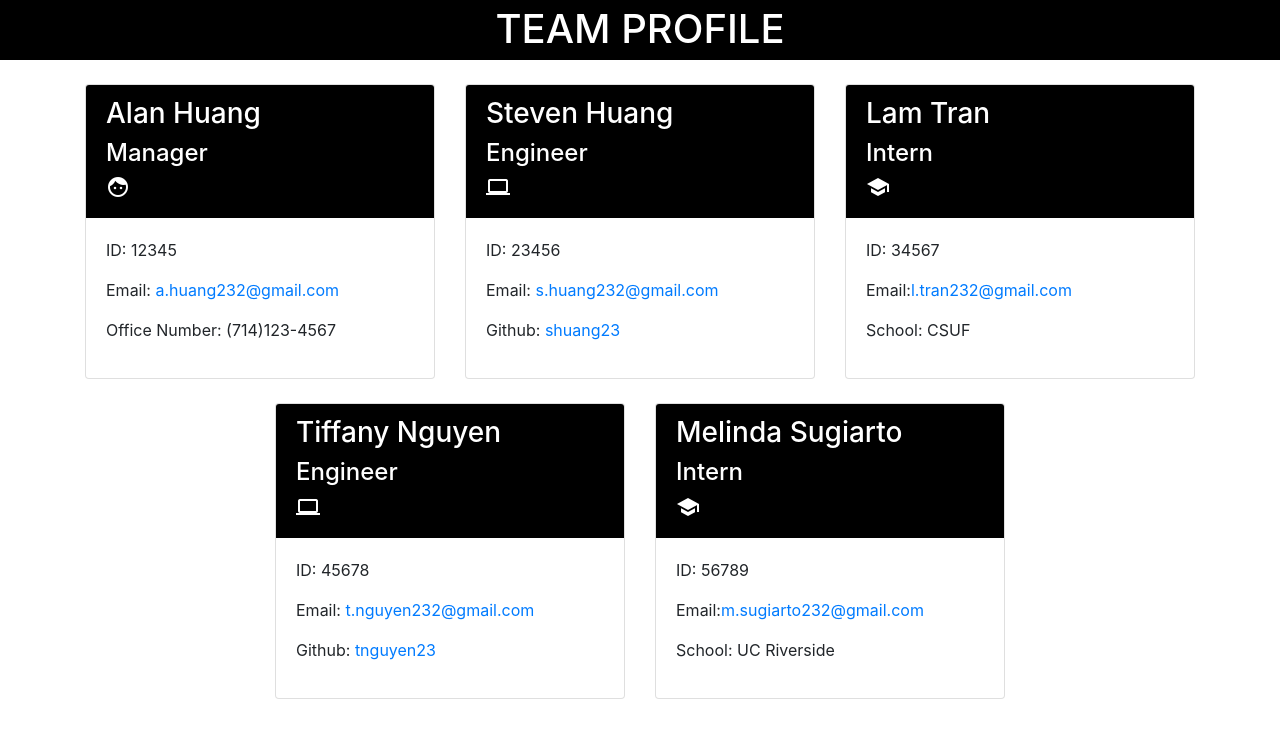
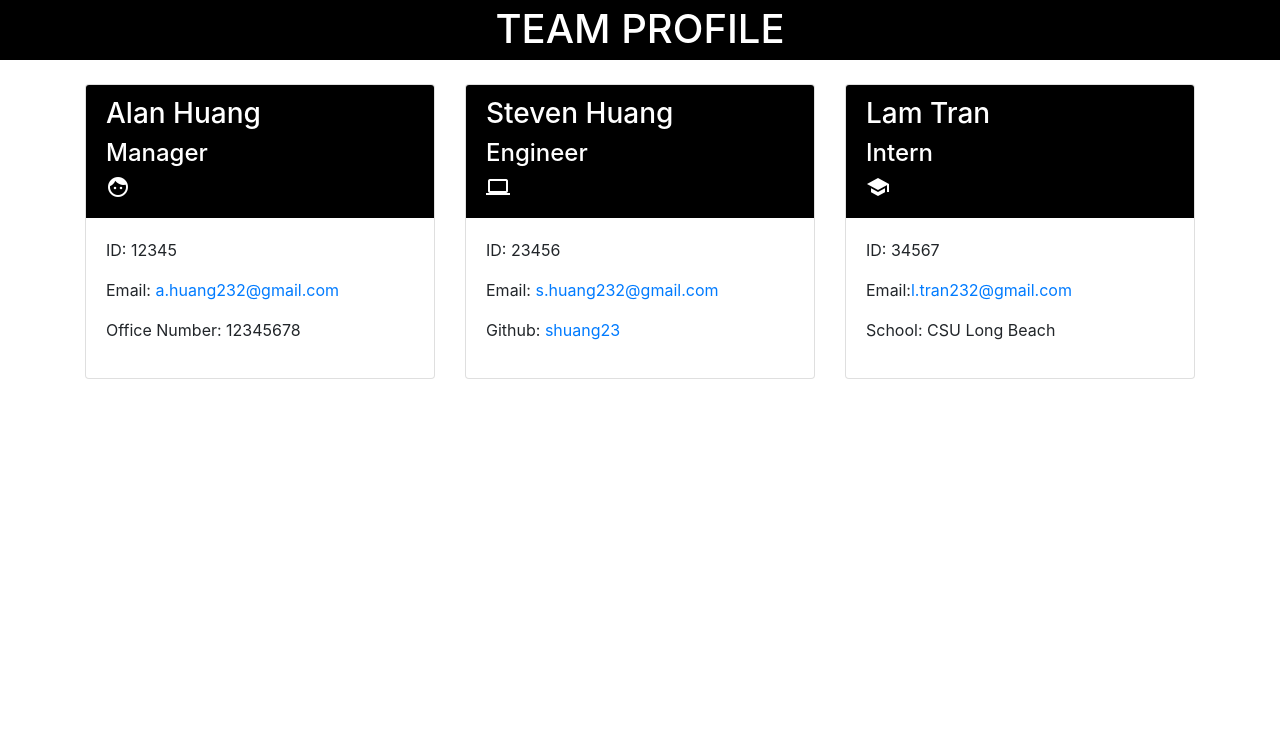
Before and after one commit to ahuang23/C10_Team_Generator, a website: page dist/index.html in a window 1280 px wide. Drawn offline with nearby package versions, Linux system fonts and the light colour scheme.

```diff
--- a/dist/index.html
+++ b/dist/index.html
@@ -27,7 +27,7 @@
         <div class="card-body">
             <p>ID: 12345</p>
             <p>Email: <a href="mailto:a.huang232@gmail.com">a.huang232@gmail.com</a></p>
-            <p>Office Number: (714)123-4567</p>
+            <p>Office Number: 12345678</p>
         </div>
     </div>
 </div>
@@ -54,35 +54,7 @@
             <div class="card-body">
                 <p>ID: 34567</p>
                 <p>Email:<a href="mailto:l.tran232@gmail.com">l.tran232@gmail.com</a></p>
-                <p>School: CSUF</p>
-            </div>
-    </div>
-</div>
-
-    <div class="col-4 mt-4">
-        <div class="card h-100">
-            <div class="card-header">
-                <h3>Tiffany Nguyen</h3>
-                <h4>Engineer</h4><i class="material-icons">laptop</i>
-            </div>
-            <div class="card-body">
-                <p>ID: 45678</p>
-                <p>Email: <a href="mailto:t.nguyen232@gmail.com">t.nguyen232@gmail.com</a></p>
-                <p>Github: <a href="https://github.com/tnguyen23">tnguyen23</a></p>
-            </div>
-        </div>
-    </div>
-
-    <div class="col-4 mt-4">
-        <div class="card h-100">
-            <div class="card-header">
-                <h3>Melinda Sugiarto</h3>
-                <h4>Intern</h4><i class="material-icons">school</i>
-            </div>
-            <div class="card-body">
-                <p>ID: 56789</p>
-                <p>Email:<a href="mailto:m.sugiarto232@gmail.com">m.sugiarto232@gmail.com</a></p>
-                <p>School: UC Riverside</p>
+                <p>School: CSU Long Beach</p>
             </div>
     </div>
 </div>
```
Also changed, not shown: README.md.
